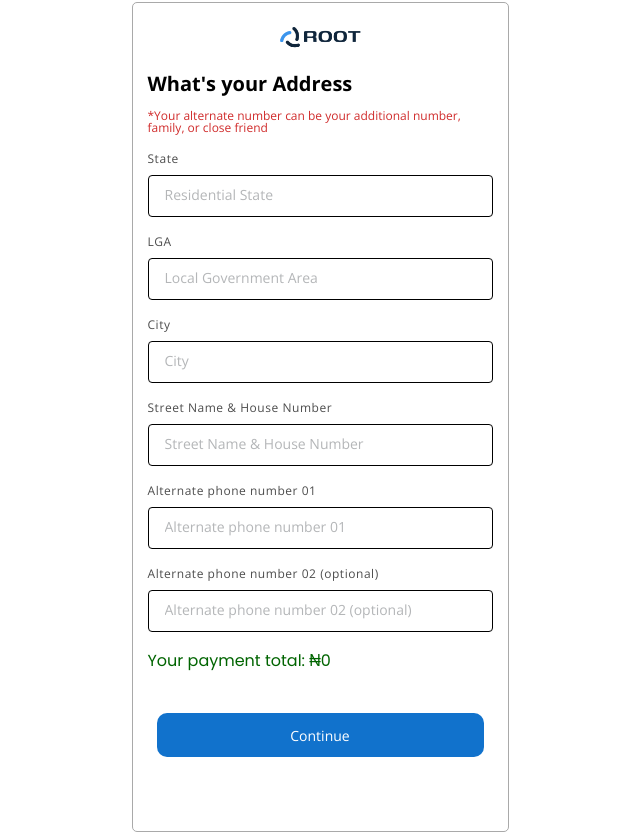
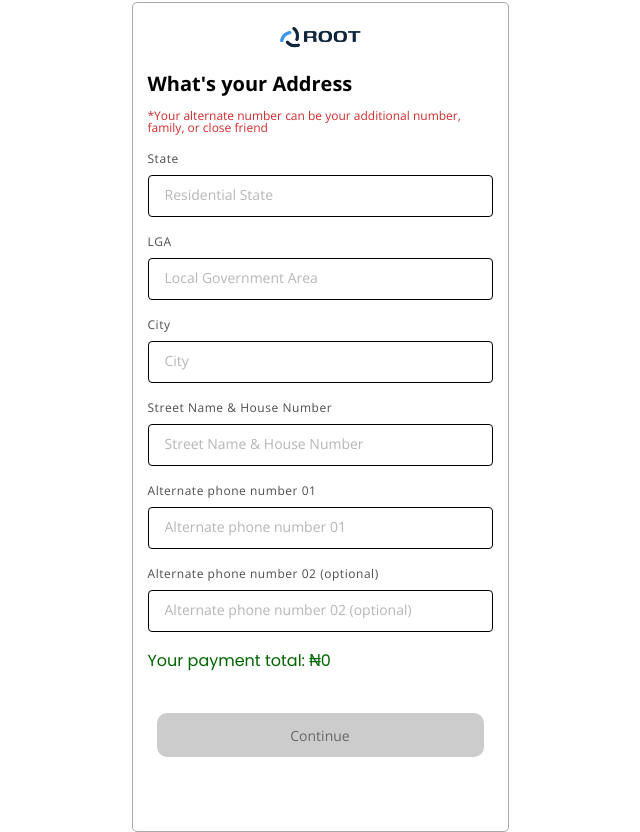
Before and after one commit to DaisiSegun/Root-web, a React (Create React App) app in the folder front-end/: page /shippingaddress in a window 1280 px wide. Shown: the whole page, without its empty margins (320-960 px from the left). Built offline with nearby package versions, Linux system fonts and the light colour scheme; no server answers.

Commit message:
lets goo
lnuvh

```diff
--- a/front-end/src/components/home/ShippingAddress.js
+++ b/front-end/src/components/home/ShippingAddress.js
@@ -17,7 +17,17 @@ function ShippingAddress() {
     alternatePhoneNumber: '',
     alternatePhoneNumber2: '',
   });
+  const [formComplete, setFormComplete] = useState(false); // State to track form completeness
 
+  const checkFormCompleteness = () => {
+    const { state, lga, city, house_address, alternatePhoneNumber } = formData;
+    const requiredFields = [state, lga, city, house_address, alternatePhoneNumber];
+
+    // Check if all required fields are filled
+    const isFormComplete = requiredFields.every((field) => field.trim() !== '');
+
+    setFormComplete(isFormComplete);
+  };
  console.log(formData.lga, formData.city);
   const handleInputChange = (e) => {
     const { name, value } = e.target;
@@ -25,6 +35,7 @@ function ShippingAddress() {
       ...formData,
       [name]: value,
     });
+    checkFormCompleteness();
   };
 
   const initiatePayment = async () => {
@@ -137,7 +148,7 @@ function ShippingAddress() {
           />
 
           <p className='your-total'>Your payment total: ₦{total || 0}</p>
-          <button type='submit' className='button-blue'>
+          <button type='submit' disabled={!formComplete}  className='button-blue'>
             Continue
           </button>
           <div className='space'></div>
--- a/front-end/src/components/home/signup.css
+++ b/front-end/src/components/home/signup.css
@@ -686,3 +686,10 @@ margin-bottom: 1rem;
   font-size: 8px;
   font-weight: 400;
 }
+/* Style for the disabled "Continue" button */
+.button-blue:disabled {
+  background-color: #cccccc; /* Light gray */
+  color: #666666; /* Darker gray for text */
+  cursor: not-allowed; /* Change the cursor to not-allowed */
+  /* You can add other styles as needed */
+}
```
